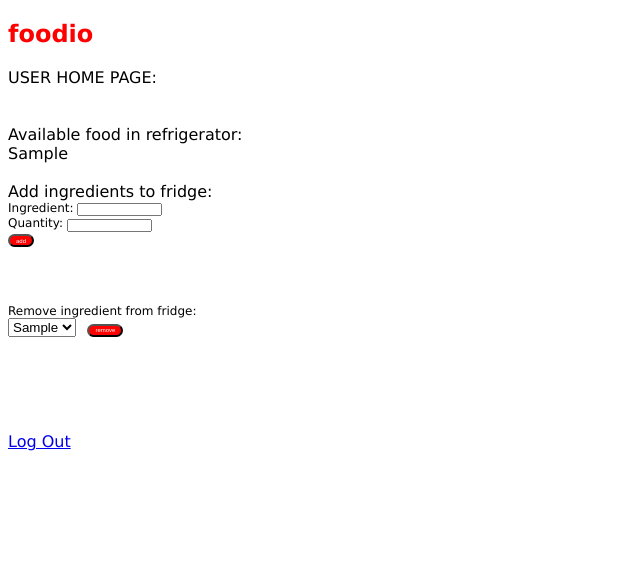
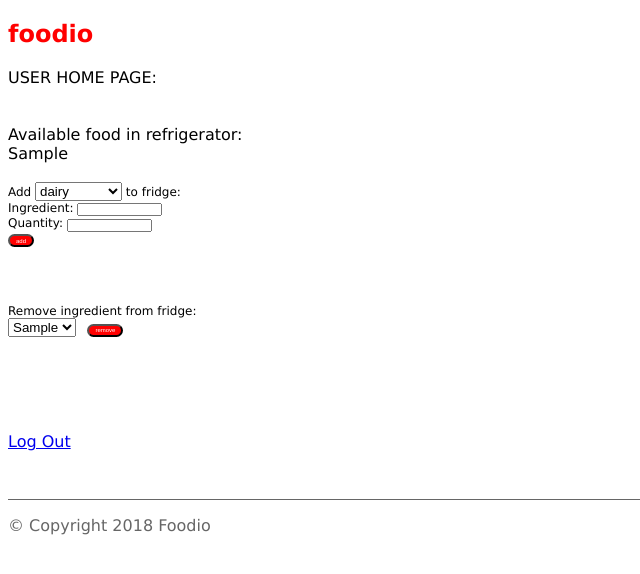
Before and after one commit to naho18/foodio, a Flask app: a page that uses templates/base.html in a window 1280 px wide. Shown: the top 574 px of the page, without its empty margins (0-640 px from the left). Run offline with Flask 2, Linux system fonts and the light colour scheme; tables that the repository leaves empty hold one stand-in row (values such as "Sample post").

Commit message:
added food_type column

```diff
--- a/model.py
+++ b/model.py
@@ -36,6 +36,7 @@ class Food(db.Model):
     quantity = db.Column(db.Integer)
     added_on = db.Column(db.DateTime)
     expires_on = db.Column(db.DateTime)
+    food_type = db.Column(db.String(10))
 
     def __repr__(self):
         """Show information about food in refrigerator"""
@@ -105,9 +106,9 @@ def example_data():
     db.session.commit()
 
     # FOODS
-    f1 = Food(food='tomato', quantity='2', added_on='2018-05-07')
-    f2 = Food(food='salmon', quantity='1', added_on='2018-05-07')
-    f3 = Food(food='lemon', quantity='3', added_on='2018-05-07')
+    f1 = Food(food='tomato', quantity='2', added_on='2018-05-07', food_type='v')
+    f2 = Food(food='salmon', quantity='1', added_on='2018-05-07', food_type='p')
+    f3 = Food(food='lemon', quantity='3', added_on='2018-05-07', food_type='f')
 
     db.session.add_all([f1, f2, f3])
     db.session.commit()
--- a/server.py
+++ b/server.py
@@ -109,7 +109,9 @@ def add_food():
     quantity_input = request.form['quantity']
     quantity = int(quantity_input)
     added_on = str(datetime.now())
+    food_type = request.form['food_type']
 
+    print food_type
     # look into calendar display to click on date
     # expires = request.args.get('expires')
     # expires_on =
@@ -118,7 +120,7 @@ def add_food():
     user_id = request.form['user_id']
     print user_id
 
-    food = Food(food=ingredient, quantity=quantity, added_on=str(datetime.now()))
+    food = Food(food=ingredient, quantity=quantity, added_on=str(datetime.now()), food_type=food_type)
     db.session.add(food)
     db.session.commit()
 
@@ -212,6 +214,7 @@ def display_recipes():
 
     {u'title': u'Smoked Salmon & Scrambled Eggs Recipe', u'image': u'https://spoonacular.com/recipeImages/78568-312x231.jpg', u'missedIngredientCount': 2, u'likes': 121, u'usedIngredientCount': 3, u'id': 78568, u'imageType': u'jpg'}]
 
+
     return render_template("recipes.html",
                            body=body)
 
--- a/templates/base.html
+++ b/templates/base.html
@@ -19,6 +19,6 @@
 
 
     {% block content %} CONTENT HERE {% endblock %}
-
+<footer>&copy; Copyright 2018 Foodio</footer>
 </body>
 </html>
--- a/templates/homepage.html
+++ b/templates/homepage.html
@@ -22,6 +22,5 @@
     <input type="Submit" value='Sign Up'>
 </form>
 
-<footer>&copy; Copyright 2018 HTML.am</footer>
 
 {% endblock %}
--- a/templates/user-home.html
+++ b/templates/user-home.html
@@ -14,7 +14,17 @@ Available food in refrigerator:<br>
 
 <br>
 
-  Add ingredients to fridge:
+  <form action="/add-food" method="POST">
+  Add
+  <select name="food_type">
+    <option value="d">dairy</option>
+    <option value="v">vegetables</option>
+    <option value="f">fruits</option>
+    <option value="g">grains</option>
+    <option value="p">protein</option>
+  </select>
+  to fridge:<br>
+
   <form action="/add-food" method="POST">
     Ingredient: <input type="text" name="ingredient"><br>
     Quantity: <input type="text" name="quantity"><br>
```
Also changed, not shown: templates/recipes.html (+8 -5 lines).
